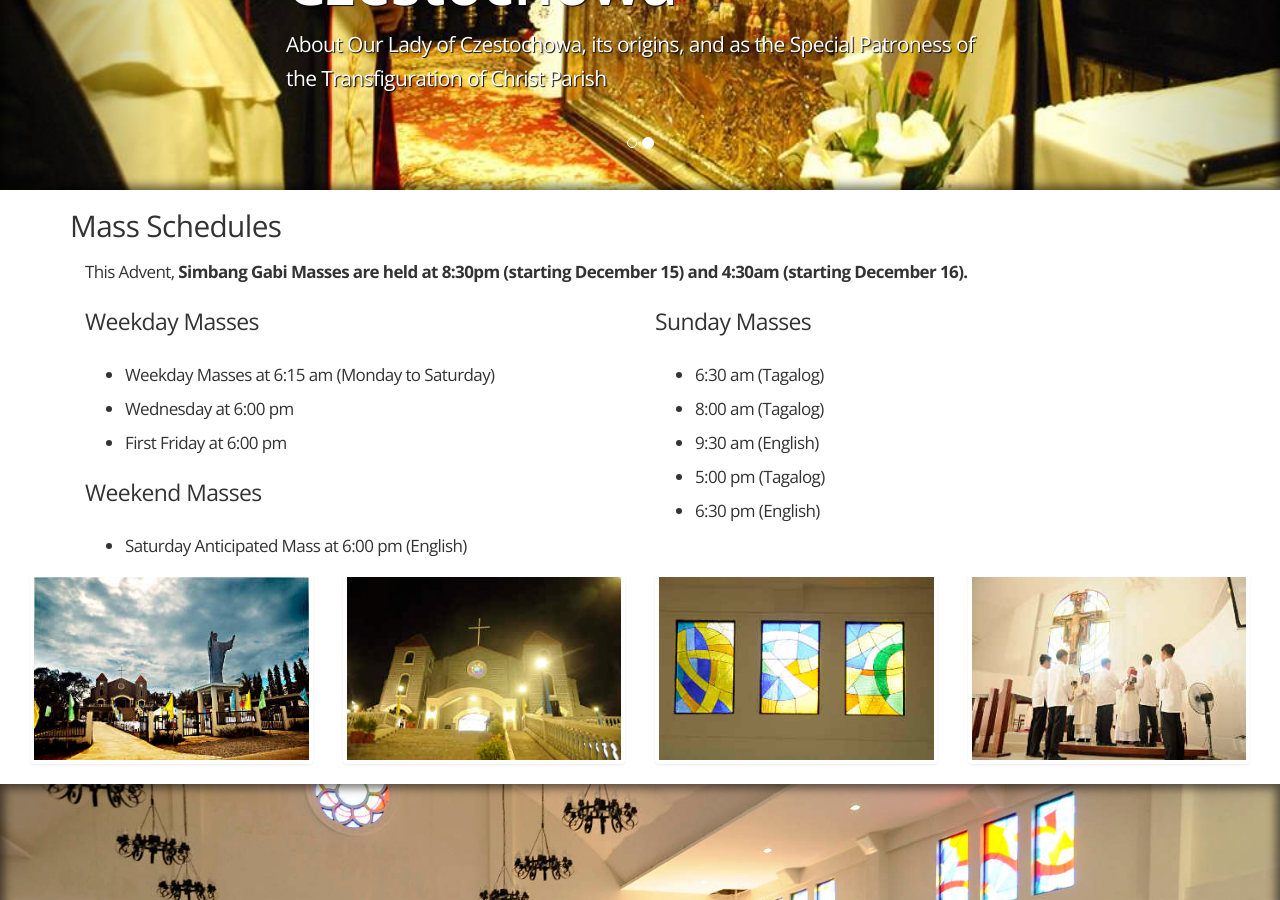
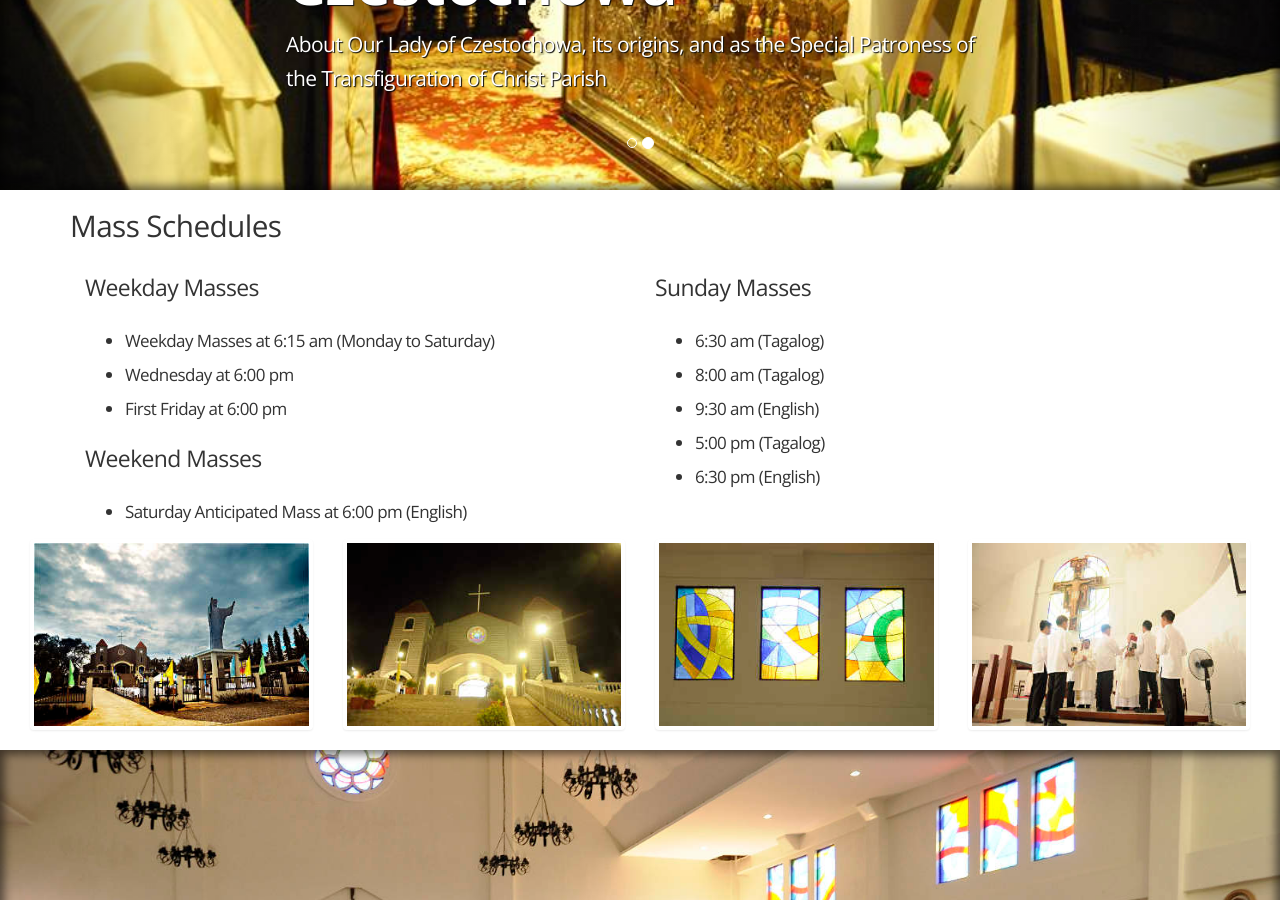
Before and after one commit to jerieljan/ourtransfi, a Jekyll site: the page built from Home/index.html, in a window 1280 px wide and 900 px high, scrolled down 611 px. Built offline with Jekyll 4.4.1, drawn with Linux system fonts in a browser that asks for light colours; nearby versions of some CDN libraries.

Commit message:
Removed the Simbang Gabi note. Happy New Year!

```diff
--- a/Home/index.html
+++ b/Home/index.html
@@ -39,9 +39,6 @@ icon: /images/image-01a.jpg
 
 <div class="container">
     <h2 id="schedules">Mass Schedules</h2>
-    <div class="col-xs-12 col-md-12">
-    This Advent, <b>Simbang Gabi Masses are held at 8:30pm (starting December 15) and 4:30am (starting December 16).</b>
-    </div>
     <div class="col-xs-12 col-md-6">
             <h3>Weekday Masses</h3>
             <ul>
```
